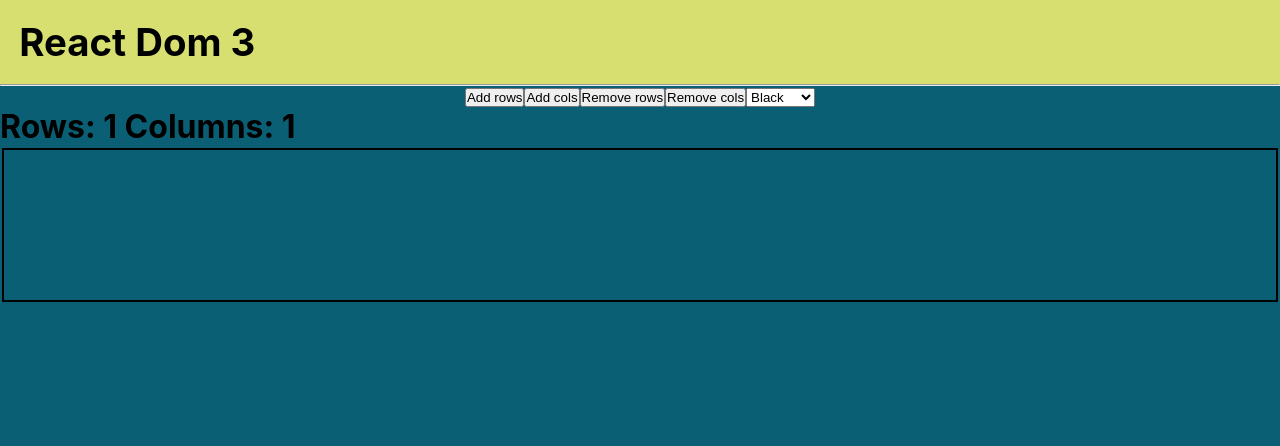
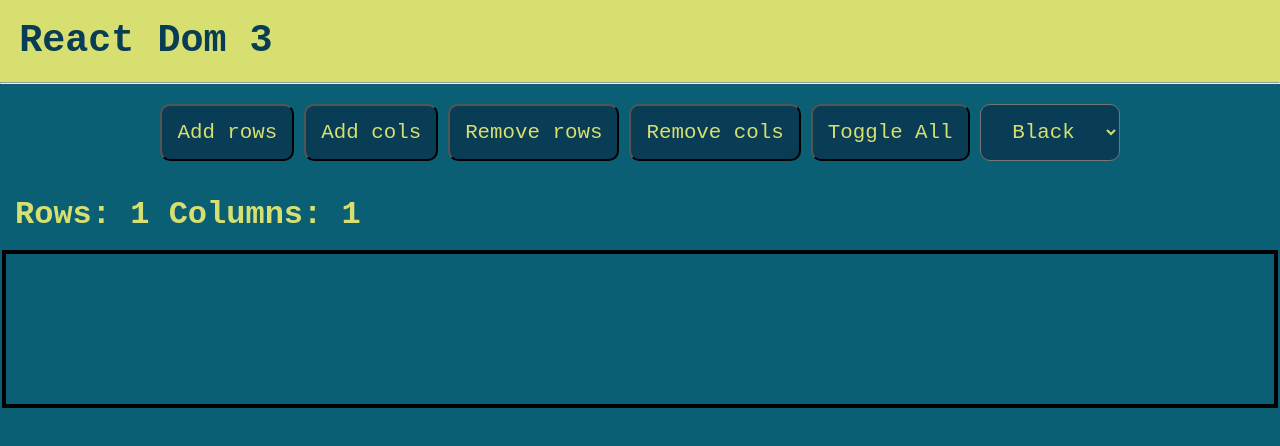
Before and after one commit to Eli-BH/tpp_Dom3_Asg8, a React (Create React App) app: page / in a window 1280 px wide. Shown: the top 446 px of the page. Built offline with nearby package versions, Linux system fonts and the light colour scheme.

Commit message:
Changed Change all button to toggle all, added toggle all function to change all cell colors to selected color

```diff
--- a/src/App.css
+++ b/src/App.css
@@ -1,6 +1,7 @@
 *{
   padding: 0;
   margin: 0;
+  font-family: 'Courier New', Courier, monospace;
 }
 .wrapper{
   display: flex;
@@ -10,7 +11,7 @@
 }
 
 td, tr{
-  border: black solid 2px;
+  border: black solid 4px;
   width: 300px;
   height: 150px;
 }
@@ -20,8 +21,25 @@ td, tr{
   padding: 1em;
   font-size: 1.2em;
   top: 0;
+  color: #093C55;
 }
 
 .buttons{
   text-align: center;
+  padding: 15px;
 }
+
+.btn{
+  padding: 15px;
+  margin: 5px;
+  border-radius: 10px;
+  background-color: #093C55;
+  color: #D7DF71;
+  text-align: center;
+  font-size: 1.3rem;
+}
+
+.indic{
+  color:#D7DF71;
+  padding: 15px;
+}
--- a/src/App.js
+++ b/src/App.js
@@ -12,7 +12,8 @@ class App extends React.Component{
       currColor: '',
       tableRow: 1,
       tableCol: 1,
-      bgColor: 'white'
+      bgColor: 'black',
+      allColor: false
     }
     //handelers to add and remove rows and columns
 
@@ -20,6 +21,7 @@ class App extends React.Component{
     this.handleCols = this.handleCols.bind(this);
     this.handleDecRows = this.handleDecRows.bind(this);
     this.handleDecCols = this.handleDecCols.bind(this);
+    this.toggleAll = this.toggleAll.bind(this);
   }
 
 
@@ -57,14 +59,42 @@ class App extends React.Component{
     event.target.style.backgroundColor = this.state.bgColor
   }
 
-
+  toggleAll = () =>{
+    if(this.state.allColor == true){
+      this.setState({allColor:false});
+    } else {
+      this.setState({allColor:true});
+    }
+  }
 
   render(){
 
+    const cellStyle = {
+      backgroundColor: this.state.bgColor
+    }
+    const clearStyle ={
+      backgroundColor: '#0B5F75'
+    }
     const rows = [];
+
      for(let i = 0; i < this.state.tableRow; i++){
-       rows.push(<Rows colAmt = {this.state.tableCol} colorToggle={this.changeColor} bgColor={this.bgColor}/>)
-     }
+       (this.state.allColor) ?
+          rows.push(<Rows
+          style={ cellStyle}
+          allColor={this.state.allColor}
+          colAmt = {this.state.tableCol}
+          colorToggle={this.changeColor}
+          bgColor={this.bgColor}/>) :
+          rows.push(<Rows
+            style={
+              clearStyle
+            }
+            allColor={this.state.allColor}
+            colAmt = {this.state.tableCol}
+            colorToggle={this.changeColor}
+            bgColor={this.bgColor}/>)
+
+     };
 
      console.log(this.state.bgColor);
 
@@ -75,11 +105,12 @@ class App extends React.Component{
         </div>
         <hr />
         <div className = 'buttons'>
-          <button onClick={() => this.handleRows()}>Add rows</button>
-          <button onClick={() => this.handleCols()}>Add cols</button>
-          <button onClick={() => this.handleDecRows()}>Remove rows</button>
-          <button onClick={() => this.handleDecCols()}>Remove cols</button>
-          <select onChange = {this.colorSelect}>
+          <button className ="btn" onClick={() => this.handleRows()}>Add rows</button>
+          <button className ="btn" onClick={() => this.handleCols()}>Add cols</button>
+          <button className ="btn" onClick={() => this.handleDecRows()}>Remove rows</button>
+          <button className ="btn" onClick={() => this.handleDecCols()}>Remove cols</button>
+          <button className ="btn" onClick={() => this.toggleAll()}>Toggle All</button>
+           <select className ="btn" onChange = {this.colorSelect}>
              <option value='#000000'>Black</option>
              <option value='#A0522D'>Brown</option>
              <option value='#B22222'>Red</option>
@@ -92,9 +123,10 @@ class App extends React.Component{
              <option value='#FF0080'>Fuschia</option>
              <option value='#FFFFF0'>Ivory</option>
           </select>
+
         </div>
 
-          <h1>Rows: {this.state.tableRow} Columns: {this.state.tableCol}</h1>
+          <h1 className ='indic'>Rows: {this.state.tableRow} Columns: {this.state.tableCol}</h1>
           <table>
             {rows}
           </table>
--- a/src/components/Cols.js
+++ b/src/components/Cols.js
@@ -2,8 +2,13 @@ import React from 'react';
 
 //Table cell acts as the columns (row additions - horizontal)
 const  Cols = (props) =>{
+
+        const ac = (props.allColor) ? props.style: null
+
     return <td
-            onClick={props.colorToggle}>
+            onClick={props.colorToggle}
+            id = "cell"
+            style = {ac}>
            </td>
 }
 
--- a/src/components/Rows.js
+++ b/src/components/Rows.js
@@ -12,7 +12,7 @@ const Rows = (props) =>{
     let cols = [];
     let cellColorChange = props.colorToggle;
     for(let i = 0; i < props.colAmt; i++){
-        cols.push(<Cols colorToggle = {cellColorChange} bgColor = {props.bgColor}/>)
+        cols.push(<Cols allColor ={props.allColor}  style = {props.style} colorToggle = {cellColorChange} bgColor = {props.bgColor}/>)
     }
 
     return (
--- a/src/components/cellsStyle.css
+++ b/src/components/cellsStyle.css
@@ -2,6 +2,5 @@
 
 .cell{
     width: 50px;
-    border: #0B5F75 4px solid;
-
+    border: white 4px solid;
 }
```
